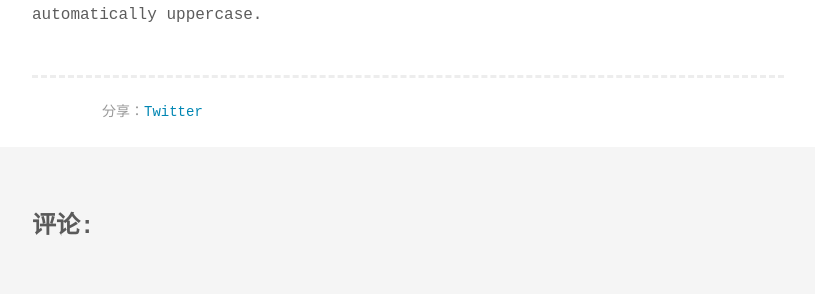
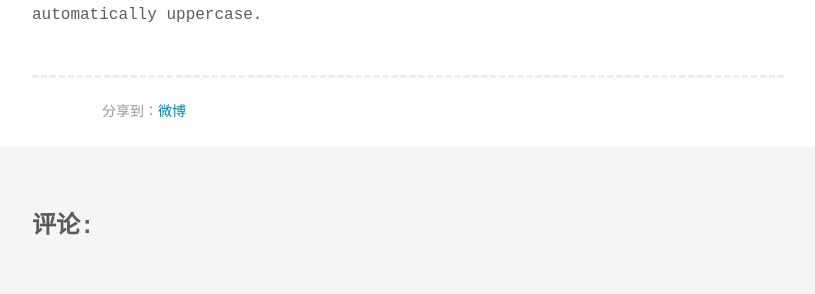
Before and after one commit to colin-zhang/colin-zhang.github.io, a Jekyll site: the page built from _posts/2016-06-09-if-you-have-a-guest-post.md, in a window 1280 px wide. Shown: the part 276-570 px from the top of the page, without its empty margins (232-1047 px from the left). Built offline with Jekyll 4.4.1, drawn with Linux system fonts in a browser that asks for light colours; some web fonts are replaced; comment, search, counter and statistics services are not loaded.

Commit message:
weibo share

```diff
--- a/_includes/post-share.html
+++ b/_includes/post-share.html
@@ -1,8 +1,16 @@
 {% if site.postshare_enabled %}
 <aside class="share">
 
-  <p>分享：<a href="http://twitter.com/share?text={{page.title}}&amp;url={{ page.url | prepend: site.baseurl | prepend: site.url }}&amp;via={{ site.twitter_username }}"
+ <!--  <p>分享：<a href="http://twitter.com/share?text={{page.title}}&amp;url={{ page.url | prepend: site.baseurl | prepend: site.url }}&amp;via={{ site.twitter_username }}"
   onclick="window.open(this.href, 'twitter-share', 'width=550,height=235');return false;">Twitter</a>
+ -->
+  <!-- weibo -->
+  <!-- http://service.weibo.com/share/share.php?url=https://blog.m-zhang.cn&title=haha -->
+
+  <p>分享到：<a href="http://service.weibo.com/share/share.php?title={{page.title}}&amp;url={{ page.url | prepend: site.baseurl | prepend: site.url }}"
+  onclick="window.open(this.href, 'twitter-share', 'width=550,height=235');return false;">微博</a>
+
+
 
 <!--    or <a href="https://www.facebook.com/sharer/sharer.php?u={{ page.url | prepend: site.baseurl | prepend: site.url }}" onclick="window.open(this.href, 'facebook-share', 'width=550,height=235');return false;">Facebook</a>.</p> -->
 
```
